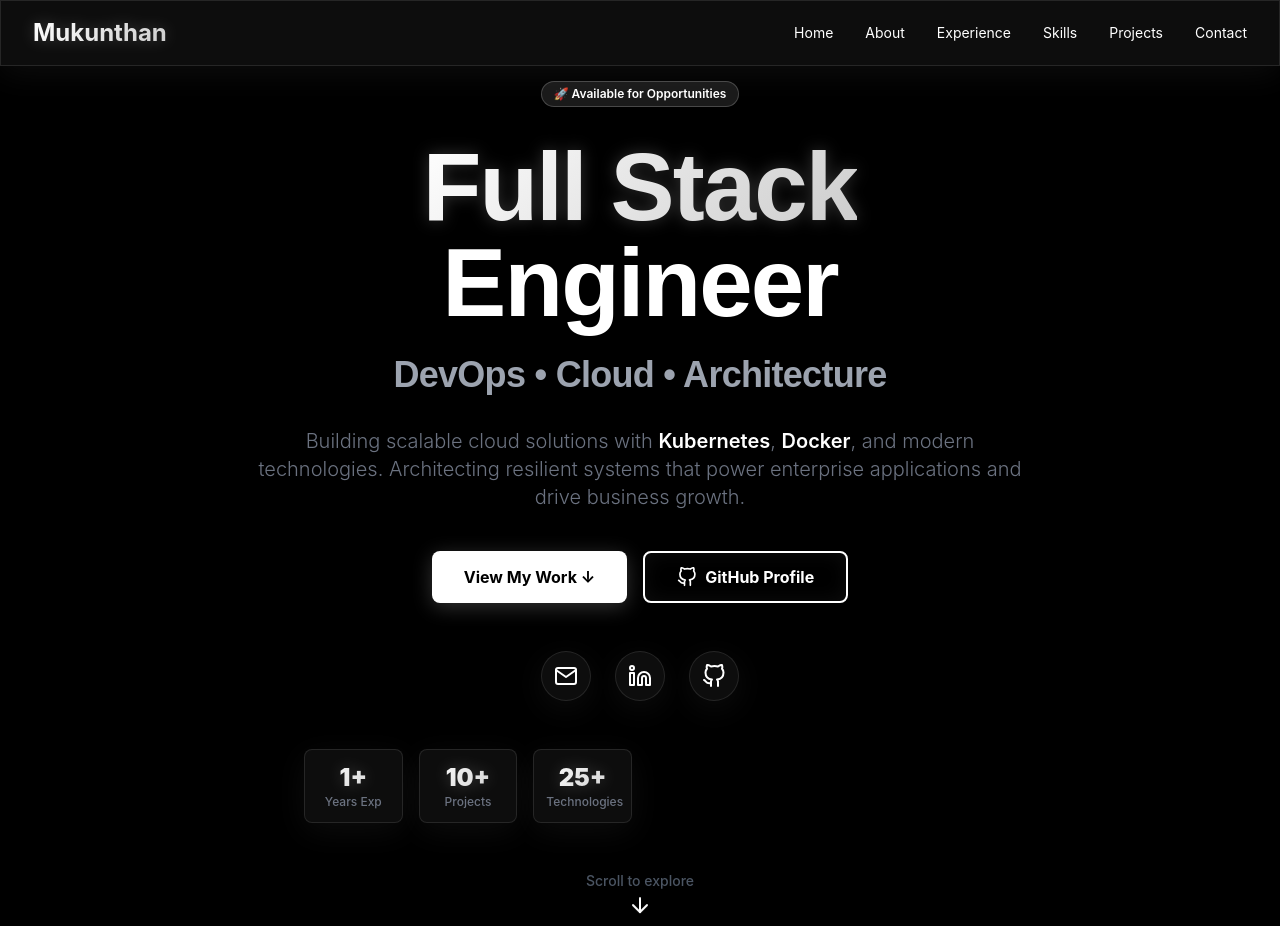
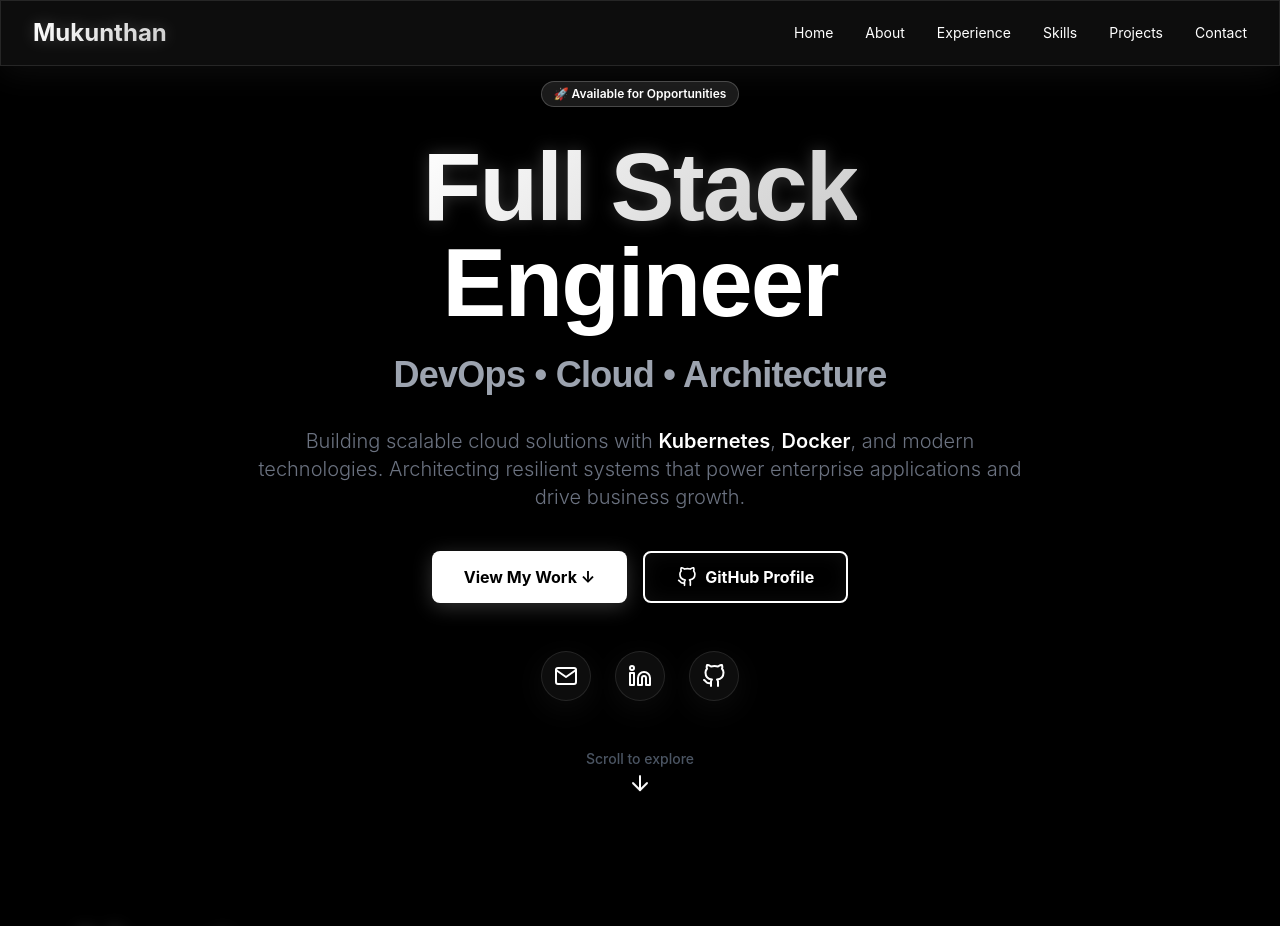
Before and after one commit to Mukunth1004/mukunthan-portfolio, a Next.js app: page / in a window 1280 px wide. Shown: the top 926 px of the page. Built offline with nearby package versions, Linux system fonts and the light colour scheme.

Commit message:
🎨 Remove duplicate stats section from Hero - keep only in About section

```diff
--- a/app/sections/Hero.jsx
+++ b/app/sections/Hero.jsx
@@ -122,23 +122,6 @@ export default function Hero() {
           </a>
         </motion.div>
 
-        {/* Stats */}
-        <motion.div
-          variants={itemVariants}
-          className="grid grid-cols-3 md:grid-cols-6 gap-4 mb-12 max-w-2xl mx-auto"
-        >
-          {[
-            { label: 'Years Exp', value: '1+' },
-            { label: 'Projects', value: '10+' },
-            { label: 'Technologies', value: '25+' },
-          ].map((stat, i) => (
-            <div key={i} className="glass-effect p-3 rounded-lg">
-              <div className="gradient-text font-black text-2xl">{stat.value}</div>
-              <div className="text-xs text-gray-500 font-medium">{stat.label}</div>
-            </div>
-          ))}
-        </motion.div>
-
         {/* Scroll Indicator */}
         <motion.div
           variants={itemVariants}
```
